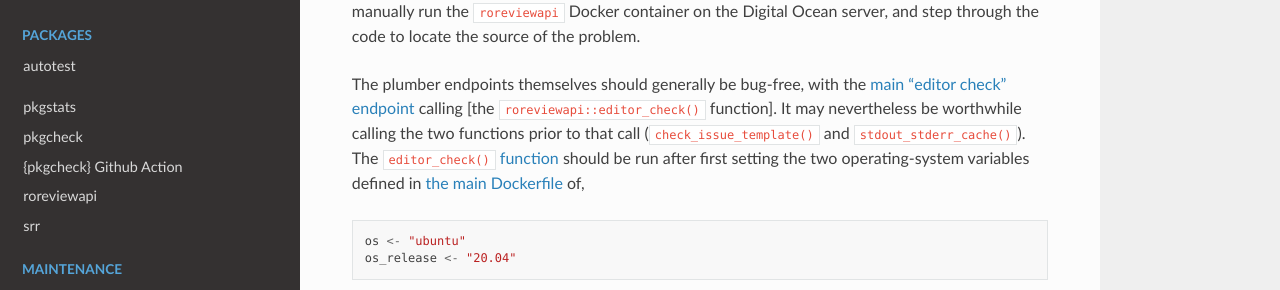
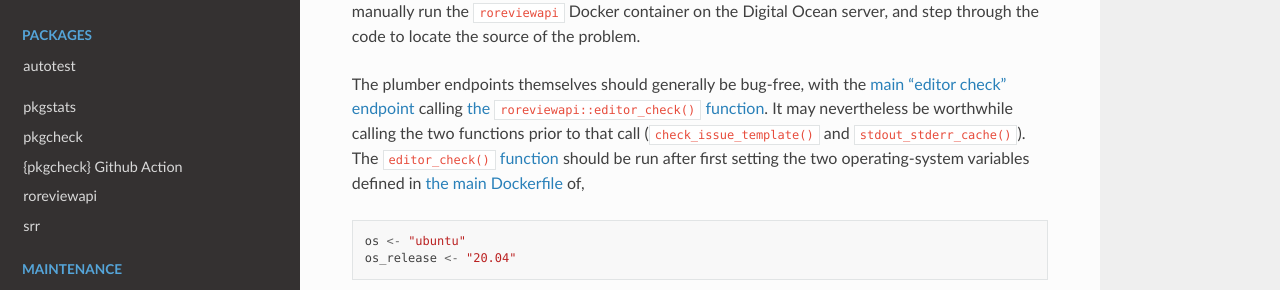
Before and after one commit to ropensci-review-tools/ropensci-review-tools, a Sphinx documentation site: the page built from docs/maintenance/roreviewapi.md, in a window 1280 px wide and 900 px high, scrolled down 1346 px. Shown: the part 159-449 px from the top of the window. Built offline with Sphinx 7.4.7 and the Read the Docs theme 2.0.0, drawn with Linux system fonts in a browser that asks for light colours; pages that are not in the unit, such as notebooks, are missing from menus; part of the change alters nothing that is shown.

```diff
--- a/docs/maintenance/roreviewapi.md
+++ b/docs/maintenance/roreviewapi.md
@@ -77,8 +77,9 @@ source of the problem.
 The plumber endpoints themselves should generally be bug-free, with the [main
 "editor check"
 endpoint](https://github.com/ropensci-review-tools/roreviewapi/blob/main/R/plumber.R)
-calling [the `roreviewapi::editor_check()` function]. It may nevertheless be
-worthwhile calling the two functions prior to that call
+calling [the `roreviewapi::editor_check()`
+function](https://docs.ropensci.org/roreviewapi/reference/editor_check.html).
+It may nevertheless be worthwhile calling the two functions prior to that call
 (`check_issue_template()` and `stdout_stderr_cache()`). The [`editor_check()`
 function](https://github.com/ropensci-review-tools/roreviewapi/blob/main/R/editor-check.R)
 should be run after first setting the two operating-system variables defined in
```
